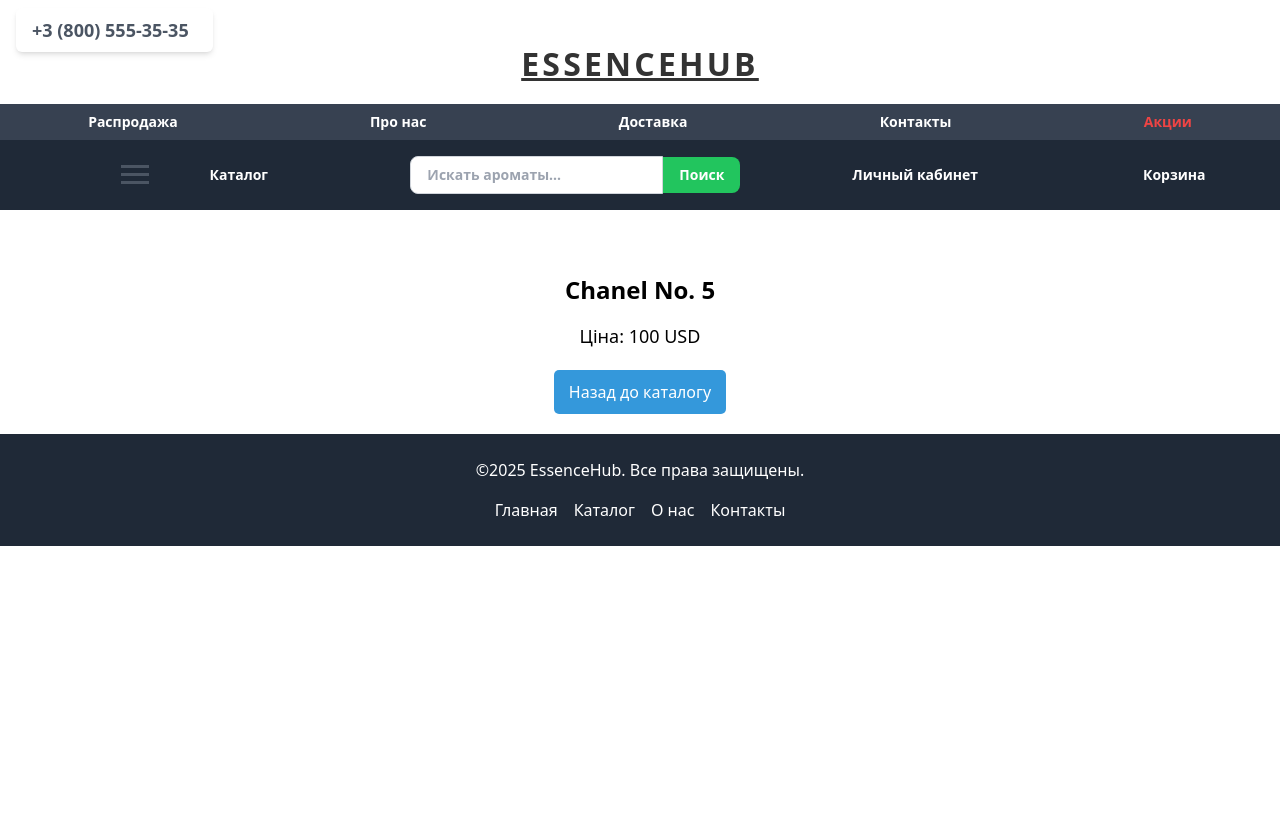
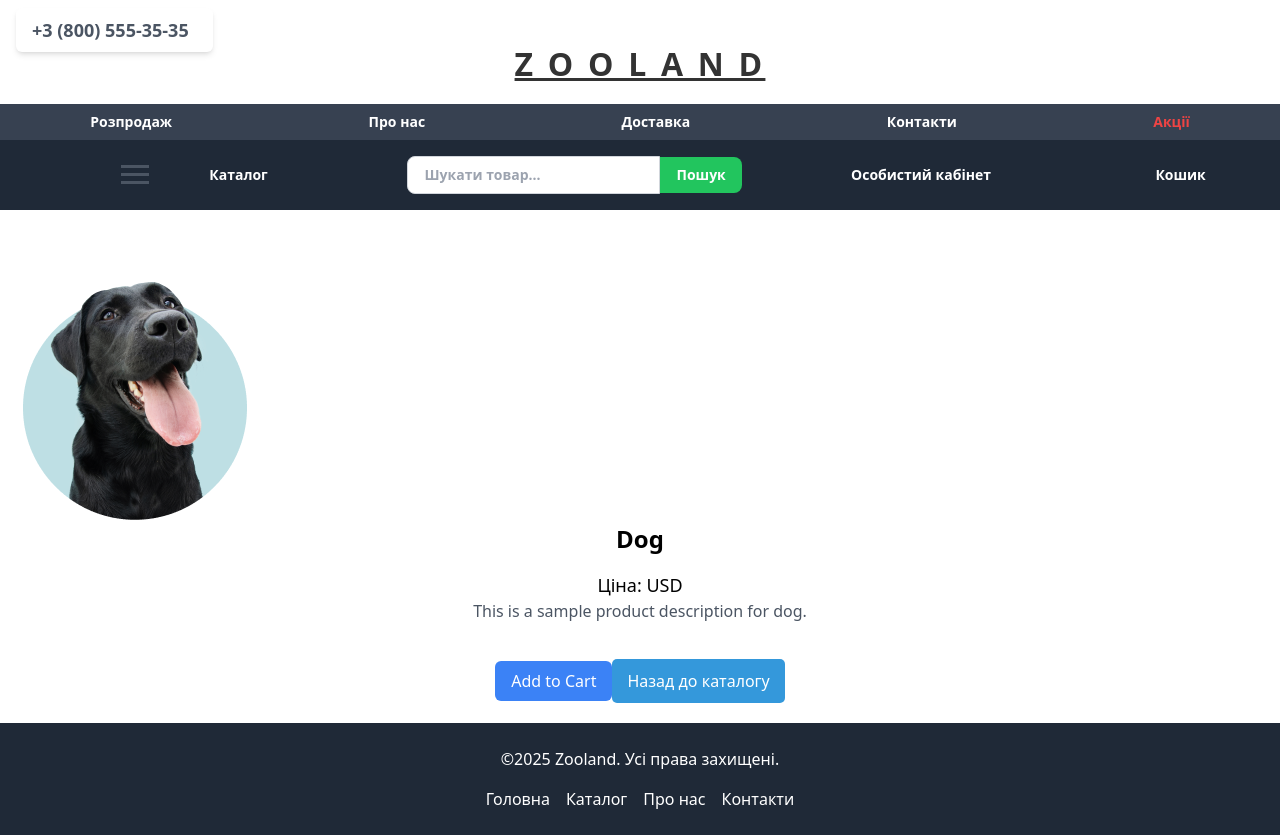
Before and after one commit to Vikingsergeevich/zoo-land, a Nuxt app in the folder zoo-land-frontend/: page /product/1 in a window 1280 px wide. Shown: the top 835 px of the page. Before the commit the page ends 800 px from the top, so only its background shows below. Built offline with nearby package versions, Linux system fonts and the light colour scheme.

Commit message:
Card product

```diff
--- a/zoo-land-frontend/components/Catalog.vue
+++ b/zoo-land-frontend/components/Catalog.vue
@@ -1,6 +1,6 @@
 <template>
   <div>
-    <h2 class="text-center font-bold text-blue-600">Ароматы ESSENCEHUB</h2>
+    <h2 class="text-center font-bold text-blue-600">Товари ZooLand</h2>
     <div class="product-grid">
       <div v-for="product in products" :key="product.id">
         <ProductCard :product="product" />
--- a/zoo-land-frontend/components/Footer.vue
+++ b/zoo-land-frontend/components/Footer.vue
@@ -1,13 +1,13 @@
 <template>
   <footer class="bg-gray-800 text-white py-6">
     <div class="container mx-auto text-center">
-      <p>&copy;{{ currentYear }} EssenceHub. Все права защищены.</p>
+      <p>&copy;{{ currentYear }} Zooland. Усі права захищені.</p>
       <nav class="mt-4">
         <ul class="flex justify-center space-x-4">
-          <li><a href="/" class="hover:underline">Главная</a></li>
+          <li><a href="/" class="hover:underline">Головна</a></li>
           <li><a href="/catalog" class="hover:underline">Каталог</a></li>
-          <li><a href="/about" class="hover:underline">О нас</a></li>
-          <li><a href="/contact" class="hover:underline">Контакты</a></li>
+          <li><a href="/about" class="hover:underline">Про нас</a></li>
+          <li><a href="/contact" class="hover:underline">Контакти</a></li>
         </ul>
       </nav>
     </div>
--- a/zoo-land-frontend/components/Header/Header.vue
+++ b/zoo-land-frontend/components/Header/Header.vue
@@ -8,7 +8,7 @@
 			</span>
     </div>
 		<nuxt-link to="/" ><h1 class="text-6xl font-bold text-blue-600 py-6 underline tracking-widest relative">
-      ESSENCEHUB
+      Z O O L A N D
       <sup class="text-sm absolute top-[-10px] right-[-30px]">®</sup>
     </h1></nuxt-link>
     <HeaderNavbar />
--- a/zoo-land-frontend/components/Header/HeaderNavbar.vue
+++ b/zoo-land-frontend/components/Header/HeaderNavbar.vue
@@ -3,11 +3,11 @@
     <!-- Верхняя панель с кнопками -->
     <nav class="bg-gray-700 text-white py-2 text-sm font-bold">
       <ul class="flex items-center justify-around space-x-4">
-        <li><nuxt-link to="/sale" class="hover:bg-green-500 px-4 py-2 rounded-md">Распродажа</nuxt-link></li>
+        <li><nuxt-link to="/sale" class="hover:bg-green-500 px-4 py-2 rounded-md">Розпродаж</nuxt-link></li>
         <li><nuxt-link to="/about" class="hover:bg-green-500 px-4 py-2 rounded-md">Про нас</nuxt-link></li>
         <li><nuxt-link to="/delivery" class="hover:bg-green-500 px-4 py-2 rounded-md">Доставка</nuxt-link></li>
-        <li><nuxt-link to="/contacts" class="hover:bg-green-500 px-4 py-2 rounded-md">Контакты</nuxt-link></li>
-        <li><nuxt-link to="/offers" class="hover:bg-green-500 px-4 py-2 rounded-md text-red-500">Акции</nuxt-link></li>
+        <li><nuxt-link to="/contacts" class="hover:bg-green-500 px-4 py-2 rounded-md">Контакти</nuxt-link></li>
+        <li><nuxt-link to="/offers" class="hover:bg-green-500 px-4 py-2 rounded-md text-red-500">Акції</nuxt-link></li>
       </ul>
     </nav>
 
@@ -21,8 +21,8 @@
           </nuxt-link>
         </li>
         <li><HeaderSearch class="w-64"></HeaderSearch></li>
-        <li><nuxt-link to="/account" class="hover:bg-green-500 px-4 py-4 rounded-md">Личный кабинет</nuxt-link></li>
-        <li><nuxt-link to="/checkout" class="hover:bg-green-500 px-4 py-4 rounded-md">Корзина</nuxt-link></li>
+        <li><nuxt-link to="/account" class="hover:bg-green-500 px-4 py-4 rounded-md">Особистий кабінет</nuxt-link></li>
+        <li><nuxt-link to="/checkout" class="hover:bg-green-500 px-4 py-4 rounded-md">Кошик</nuxt-link></li>
       </ul>
     </nav>
   </div>
--- a/zoo-land-frontend/components/Header/HeaderSearch.vue
+++ b/zoo-land-frontend/components/Header/HeaderSearch.vue
@@ -3,14 +3,14 @@
     <input
       type="text"
       v-model="searchQuery"
-      placeholder="Искать ароматы..."
+      placeholder="Шукати товар..."
       class="border border-gray-300 text-black rounded-l-lg px-4 py-2 w-64 focus:outline-none focus:ring-2 focus:ring-gray-500"
     />
     <button
       @click="handleSearch"
       class="bg-green-500 text-white px-4 py-2 rounded-r-lg hover:bg-gray-700 focus:outline-none focus:ring-2 focus:ring-gray-500"
     >
-      Поиск
+      Пошук
     </button>
   </div>
 </template>
--- a/zoo-land-frontend/components1/Footer.vue
+++ /dev/null
@@ -1,5 +0,0 @@
-<template>
-  <footer class="bg-gray-800 text-white text-center p-4 mt-4">
-    <p>© 2025 ZooLand. Всі права захищені.</p>
-  </footer>
-</template>
--- a/zoo-land-frontend/pages/index.vue
+++ b/zoo-land-frontend/pages/index.vue
@@ -1,19 +1,8 @@
 <template>
   <div>
     <main class="text-center p-8">
-      <h2 class="text-3xl font-bold text-gray-800 mb-4">Добро пожаловать в наш магазин!</h2>
-			<div class="container mx-auto px-4 py-8">
-    <h2 class="text-3xl font-bold text-gray-800">Ласкаво просимо до ZooLand</h2>
-    <p class="text-gray-600 mt-2">Найкращі товари для ваших улюбленців</p>
-
-    <div class="grid grid-cols-2 md:grid-cols-3 lg:grid-cols-6 gap-4 mt-6">
-      <div v-for="category in categories" :key="category.name" class="text-center">
-        <img :src="category.image" :alt="category.name" class="rounded-full w-20 h-20 mx-auto" />
-        <p class="mt-2 text-gray-700">{{ category.name }}</p>
-      </div>
-    </div>
-  </div>
-      <p class="text-lg text-gray-600 mb-8">Здесь вы найдете лучшие ароматы на любой вкус.</p>
+      <h2 class="text-3xl font-bold text-gray-800 mb-4">Ласкаво просимо до ZooLand</h2>
+      <p class="text-lg text-gray-600 mb-8">Найкращі товари для ваших улюбленців!</p>
       <Catalog />
     </main>
   </div>
@@ -22,14 +11,6 @@
 <script>
 import Catalog from '~/components/Catalog.vue';
 
-const categories = [
-  { name: 'Собаки', image: '/dog.png' },
-  { name: 'Кішки', image: '/cat.png' },
-  { name: 'Гризуни', image: 'hamster.png' },
-  { name: 'Риби', image: '/fish.png' },
-  { name: 'Птахи', image: '/bird.png' },
-  { name: 'Рептилії', image: '/reptile.png' }
-];
 
 export default {
   name: 'HomePage',
--- a/zoo-land-frontend/pages/product/[id].vue
+++ b/zoo-land-frontend/pages/product/[id].vue
@@ -1,7 +1,19 @@
 <template>
   <div class="product-page">
+    <img
+    class="fit-picture"
+    :src= product?.image
+    alt="product image"/>
     <h1 class="text-2xl font-bold mb-4">{{ product?.name }}</h1>
-    <p class="text-lg">Ціна: {{ product?.price }} USD</p>
+    <p class="text-lg">Ціна:  USD</p>
+    <p class="text-gray-600 mb-4">{{ product?.description }}</p>
+
+    <button
+          class="bg-blue-500 text-white px-4 py-2 rounded-md"
+          @click="addToCart"
+        >
+          Add to Cart
+        </button>
     <router-link to="/" class="back-button">Назад до каталогу</router-link>
   </div>
 </template>
@@ -10,13 +22,21 @@
 import { useRoute } from 'vue-router';
 import { ref, onMounted } from 'vue';
 
+
 const route = useRoute();
 const product = ref(null);
 
 // Заглушка товаров для поиска по ID
 const products = [
-  { id: 1, name: 'Chanel No. 5', price: 100 },
-  { id: 2, name: 'Dior Sauvage', price: 120 },
+  { id: 1,
+    name: 'Dog',
+    description: 'This is a sample product description for dog.',
+    price: 29.99,
+    image: '/dog.png'},
+  { id: 2, name: 'Dog',
+    description: 'This is a sample product description for cat.',
+    price: 50,
+    image: '/cat.png' },
   { id: 3, name: 'Gucci Bloom', price: 110 },
   { id: 4, name: 'Versace Eros', price: 130 },
   { id: 5, name: 'Dolce & Gabbana Light Blue', price: 90 },
@@ -56,6 +76,10 @@
   const id = Number(route.params.id);
   product.value = products.find((item) => item.id === id);
 });
+
+const addToCart = () => {
+  console.log('Product added to cart');
+};
 </script>
 
 <style scoped>
```
Also changed, not shown: zoo-land-frontend/components1/Header.vue (deleted, +0 -12 lines), zoo-land-frontend/layouts1/default.vue (deleted, +0 -14 lines), zoo-land-frontend/pages1/index.vue (deleted, +0 -24 lines), zoo-land-frontend/pages/product/product.vue (renamed from zoo-land-frontend/pages1/product.vue).
